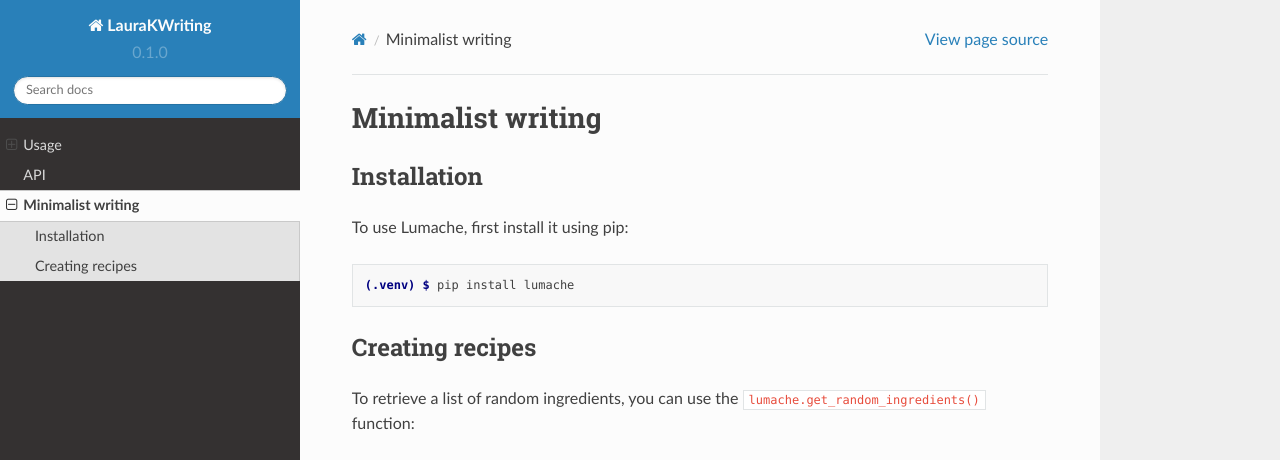
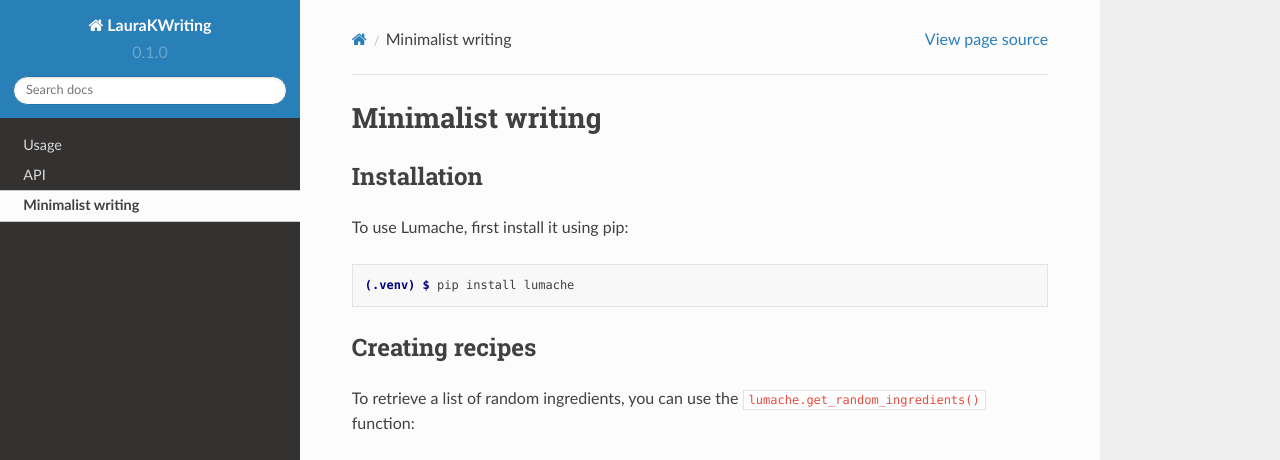
Before and after one commit to laurakwriting/rtd-laurakwriting, a Sphinx documentation site: the page built from docs/source/writing.rst, in a window 1280 px wide and 1095 px high. Shown: the top 460 px of the window. Built offline with Sphinx 7.4.7 and the Read the Docs theme 2.0.0, drawn with Linux system fonts in a browser that asks for light colours; part of the change alters nothing that is shown; grey boxes are pictures that could not be loaded.

```diff
--- a/docs/source/conf.py
+++ b/docs/source/conf.py
@@ -41,5 +41,5 @@ html_theme_options = {
     'sticky_navigation': False,
     'navigation_depth': 2,
     'includehidden': True,
-    'titles_only': False
+    'titles_only': True
 }
```
